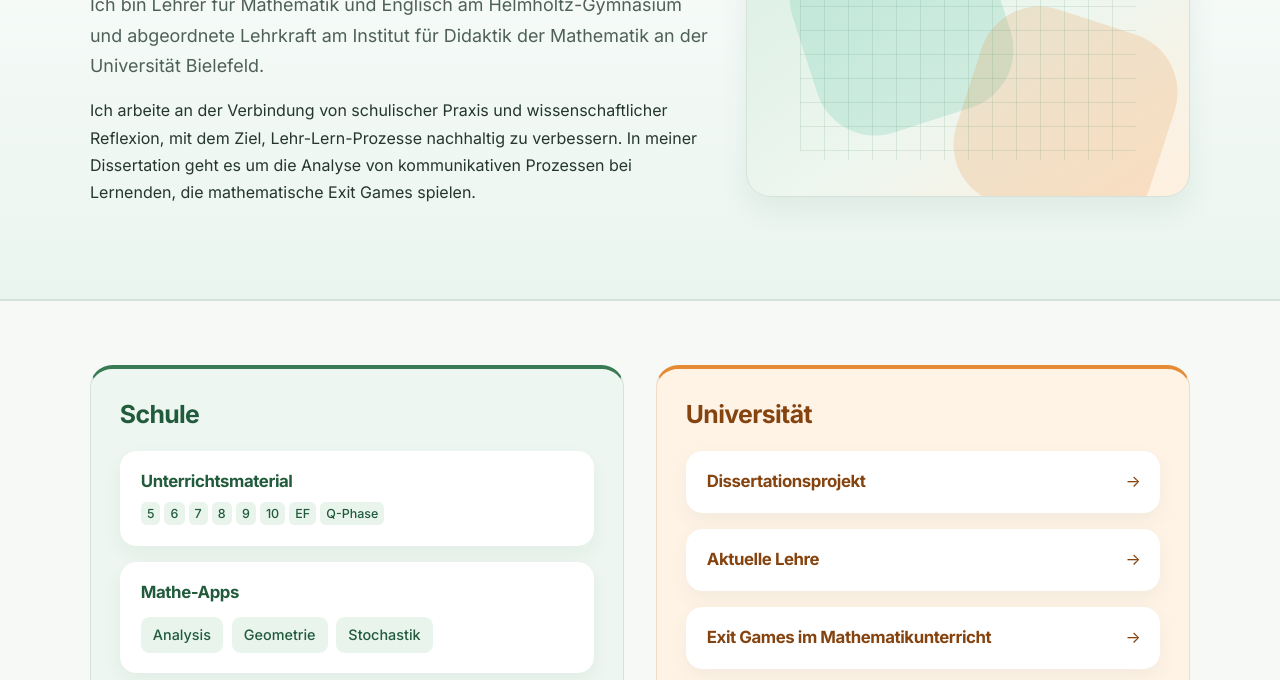
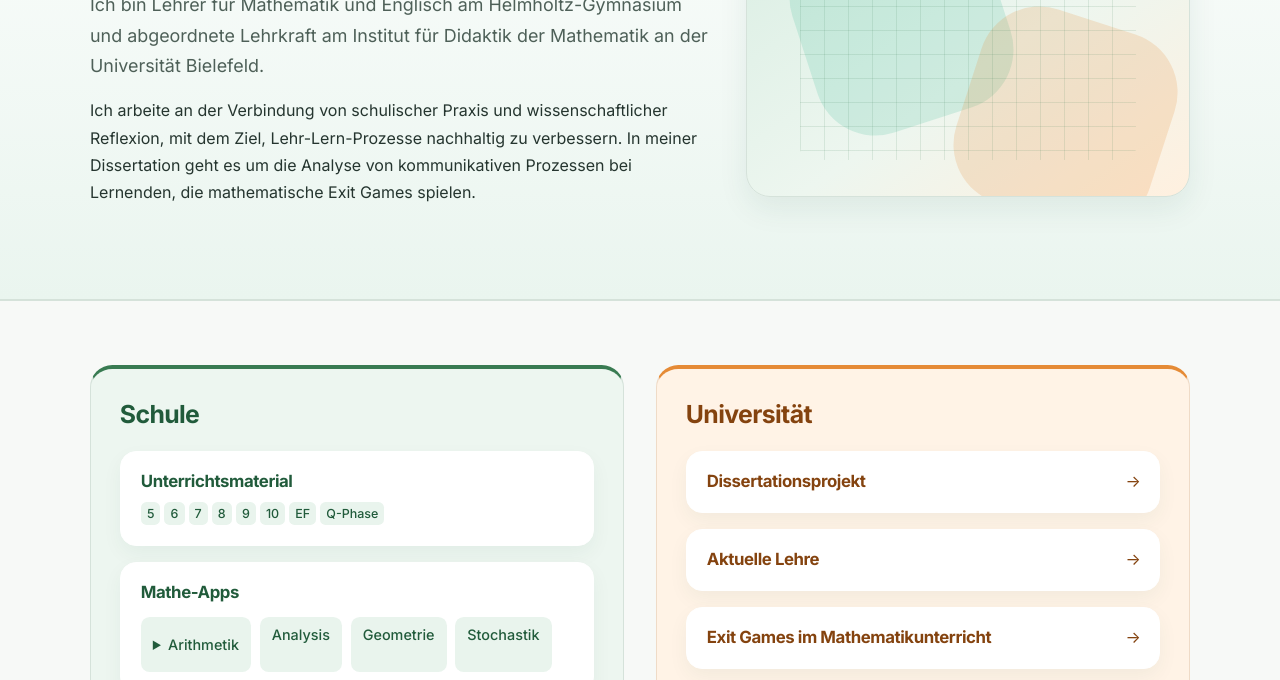
Before and after one commit to David-a11y-rgb/Landing, a plain HTML site: page index.html in a window 1280 px wide. Shown: the part 272-952 px from the top of the page. Drawn offline with Linux system fonts and the light colour scheme.

Commit message:
Mathe-Apps: Arithmetik mit Quadratzahlspiel ergänzen

```diff
--- a/index.html
+++ b/index.html
@@ -77,6 +77,7 @@
                 <div class="card">
                   <h4>Mathe-Apps</h4>
                   <ul>
+                    <li><details><summary style="cursor:pointer;min-height:44px;align-content:center">Arithmetik</summary><a href="arithmetik/quadratzahlspiel/" style="display:block;padding:.5rem 0;color:inherit">Quadratzahlspiel</a></details></li>
                     <li>Analysis</li>
                     <li>Geometrie</li>
                     <li>Stochastik</li>
```
